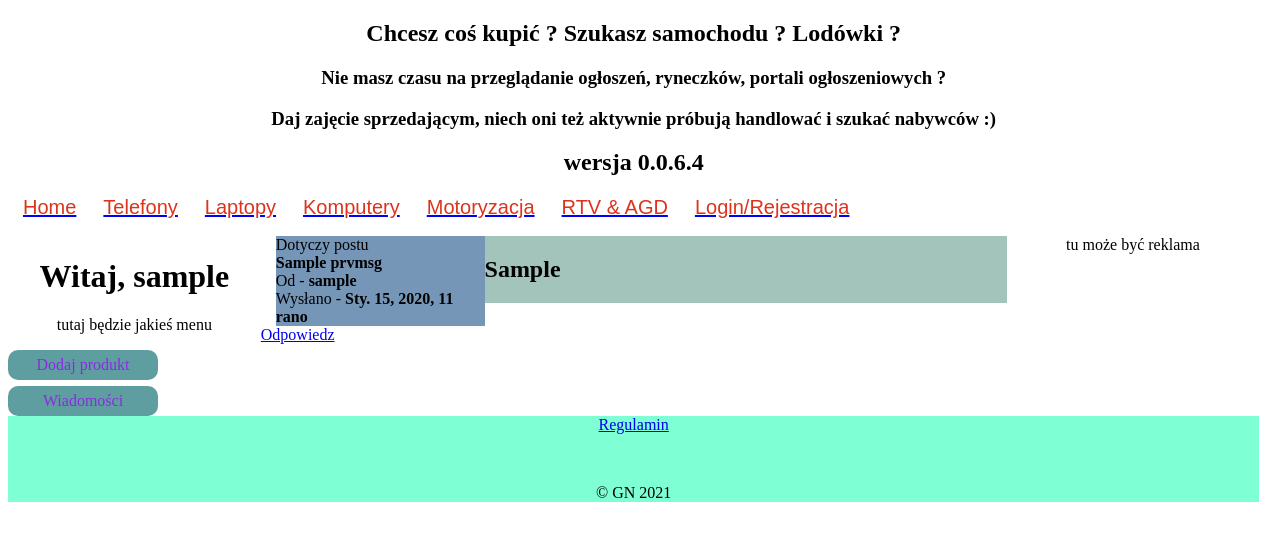
After one commit to acid3/kupie, a Django app: a page that uses templates/base.html in a window 1280 px wide. The commit adds this page. Shown: the top 541 px of the page. Run offline with Django 3.2, Linux system fonts and the light colour scheme; a user stored in the database is signed in; tables that the repository leaves empty hold one stand-in row (values such as "Sample post"); parts of the project's set-up code (start-up, migrations or seed data) failed here and were passed over; some web fonts are replaced.

Commit message:
wiadomości, odpowiedzi,kontakt

```diff
--- a/privmsg/models.py
+++ b/privmsg/models.py
@@ -1,16 +1,36 @@
 from email import message
 from django.db import models
 from django.contrib.auth.models import User
+from django.utils import timezone
+from django.utils.text import slugify
+import random
 
 # Create your models here
+
 
 class prvMsg(models.Model):
     title = models.TextField(max_length=200)
     msg = models.TextField(max_length=1000)
     sendDate = models.DateTimeField(null=False, blank=False, auto_now_add=True)
     # isOpen = models.BooleanField
-    sender_id = models.ForeignKey(User, null=False, blank=False, on_delete=models.CASCADE, related_name='od_kogo')
-    reciver_id = models.ForeignKey(User, null=False, blank=False, on_delete=models.CASCADE, related_name='do_kogo')
+    sender_id = models.ForeignKey(
+        User, null=False, blank=False, on_delete=models.CASCADE, related_name='od_kogo')
+    reciver_id = models.ForeignKey(
+        User, null=False, blank=False, on_delete=models.CASCADE, related_name='do_kogo')
+    is_open = models.BooleanField()
+    slug = models.SlugField()
+
+    def save(self, *args, **kwargs):
+        time = timezone.now()
+        minutes = time.minute
+        seconds = time.second
+        rand = random.randint(10000, 5010000)
+
+        if not self.slug:
+            self.slug = slugify(self.title)
+            self.slug += str(minutes) + str(seconds) + str(rand)
+
+        super(prvMsg, self).save(*args, **kwargs)
 
     def __str__(self):
-       return str(self.sender_id)
+        return str(self.sender_id)
--- /dev/null
+++ b/privmsg/templates/privmsg/wiadomosc.html
@@ -0,0 +1,25 @@
+{% extends "base.html" %}
+{% block title %}
+    Odebrane wiadomości
+{% endblock title %}
+{% block main_content %}
+    <div>
+        <div class="div1">
+            <h2>
+                <b>{{ message.msg }}</b>
+            </h2>
+        </div>
+        <div class="div2">
+            Dotyczy postu
+            <br />
+            <b>{{ message.title }}</b>
+        </div>
+        <div class="div2">
+            Od - <b>{{ message.sender_id }}</b>
+        </div>
+        <div class="div2">
+            Wysłano - <b>{{ message.sendDate }}</b>
+        </div>
+    </div>
+    <div><a href='/msg/napisz/{{ message.slug }}'>Odpowiedz</a></div>
+{% endblock main_content %}
--- a/privmsg/urls.py
+++ b/privmsg/urls.py
@@ -1,5 +1,5 @@
 from django.urls import path
-from . views import RecivedPM, writeMsg
+from . views import RecivedPM, writeMsg, readMsg
 
 
 app_name = 'accounts'
@@ -7,6 +7,8 @@ app_name = 'accounts'
 urlpatterns = [
     path('odebrane/' , RecivedPM , name='recived') ,
     path('napisz/', writeMsg, name='write'),
+    path('odebrane/<slug:msgSlug>', readMsg, name='readmsg' ),
+    path('napisz/<slug:msgSlug>', writeMsg, name='replay'),
+
     # path('wyslane/', AdminLogin.as_view(), name="login"),
-
 ]
--- a/privmsg/views.py
+++ b/privmsg/views.py
@@ -1,35 +1,64 @@
 from re import template
 from django.shortcuts import render, redirect
+# from numpy import product
+from product import contactForm
+
+from product.models import ProductBase
 from .models import prvMsg
 from .msg_form import UserForm
+from product.contactForm import msgForm
 # Create your views here.
 
 
 def RecivedPM(request):
-    msg_rcv = prvMsg.objects.filter(reciver_id=request.user).order_by('-sendDate')
-
+    msg_rcv = prvMsg.objects.filter(
+        reciver_id=request.user).order_by('-sendDate')
     template = "privmsg/odebrane.html"
-
-    # context = "chuj"
     context = {'msgrcv': msg_rcv,
                }
 
     return render(request, template, context)
 
 
-def writeMsg(request):
-    if request.method == 'POST':
-        user_form = UserForm(data=request.POST)
-        if user_form.is_valid():
-            # pobiera i automatycznie wpisuje do modelu user_id
-            user_form.instance.sender_id = request.user
-            user_form.save()
-            return redirect('/msg/odebrane')
+def writeMsg(request, msgSlug):
+
+    if not msgSlug:
+        if request.method == 'POST':
+            user_form = UserForm(data=request.POST)
+            if user_form.is_valid():
+                # pobiera i automatycznie wpisuje do modelu user_id
+                user_form.instance.sender_id = request.user
+                user_form.save()
+                return redirect('/msg/odebrane')
+
+        else:
+            user_form = UserForm()
 
     else:
-        user_form = UserForm()
+        if request.method == 'POST':
+            detail = prvMsg.objects.get(slug=msgSlug)
+            user_form = msgForm(data=request.POST)
+            if user_form.is_valid():
+                user_form.instance.sender_id = request.user
+                user_form.instance.reciver_id = detail.sender_id
+                user_form.instance.is_open = False
+                user_form.instance.title = detail.title
+                user_form.save()
+
+        else:
+            user_form = msgForm()
 
     context = {'user_form': user_form}
     template = "privmsg/napisz.html"
 
     return render(request, template, context)
+
+
+def readMsg(request, msgSlug):
+    template = "privmsg/wiadomosc.html"
+    message = prvMsg.objects.get(slug=msgSlug)
+    prvMsg.objects.filter(slug=msgSlug).update(is_open=True)
+    context = {'message': message,
+               }
+
+    return render(request, template, context)
--- a/product/contactForm.py
+++ b/product/contactForm.py
@@ -7,8 +7,3 @@ class msgForm(forms.ModelForm):
         model = prvMsg
         # fields = [ 'msg', 'sender_id', 'reciver_id']
         fields = [ 'msg']
-
-class msgPostForm(forms.ModelForm):
-    class Meta():
-        model = ProductBase
-        fields = [ 'title' ]
--- a/product/templates/Product/product_list.html
+++ b/product/templates/Product/product_list.html
@@ -5,9 +5,7 @@
 {% block main_content %}
     <ul style="list-style-type: none; padding: 0">
         {% for obj in product_list %}
-            {# TODO linijka poniżej do usunięcia #}
-            {% comment %} <li onclick="location.href='/motoryzacja/detail/{{ obj.pk }}';" style="cursor: pointer"> {% endcomment %}
-            <li onclick="location.href='/products/detail/{{ obj.slug }}';"
+             <li onclick="location.href='/products/detail/{{ obj.slug }}';"
                 style="cursor: pointer">
                 <div class="mainLiDiv">
                     <div class="titleListDiv">
--- /dev/null
+++ b/static/css/temp.css
@@ -0,0 +1,16 @@
+.div1 {
+    /* border-style: solid; */
+    width: 70%;
+    text-align: left;
+    float: right;
+    background-color: rgb(163, 196, 186);
+
+}
+
+.div2 {
+    width: 28%;
+    /* border-style: solid; */
+    border-color: red;
+    float: right;
+    background-color: rgb(117, 150, 183);
+}
--- a/templates/base.html
+++ b/templates/base.html
@@ -16,6 +16,7 @@
         <link rel="stylesheet" type="text/css" href="{% static 'css/style.css' %}" />
         <link rel="stylesheet" type="text/css" href="{% static 'css/detail.css' %}" />
         <link rel="stylesheet" type="text/css" href="{% static 'css/list.css' %}" />
+        <link rel="stylesheet" type="text/css" href="{% static 'css/temp.css' %}" />
         <title>
             {% block title %}
                 :O :O :O Something wrong !!
```
Also changed, not shown: privmsg/templates/privmsg/odebrane.html (+26 -12 lines), product/views.py (+3 -5 lines), privmsg/migrations/0003_prvmsg_is_open.py (added), privmsg/migrations/0004_prvmsg_slug.py (added).
